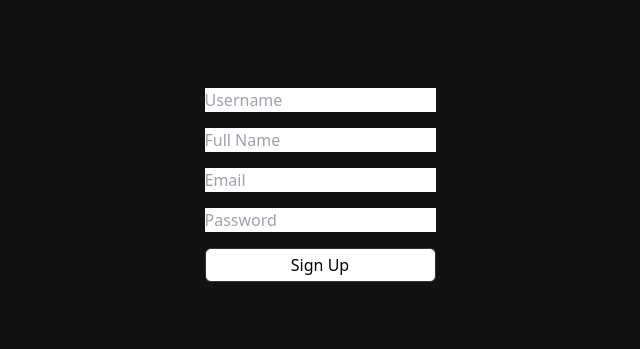
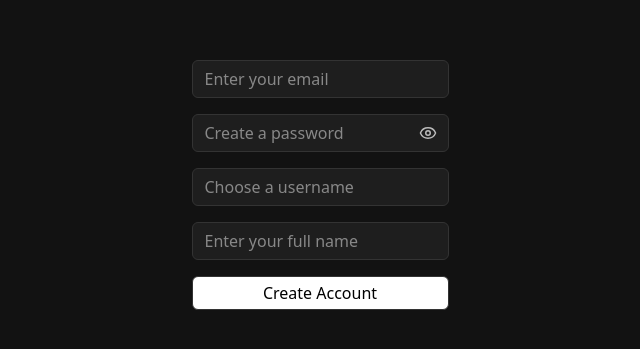
Before and after one commit to Ayusht777/youtube-clone, a React (Vite) app in the folder Frontend/: page / in a window 1280 px wide. Shown: the part 215-564 px from the top of the page, without its empty margins (320-960 px from the left). Built offline with nearby package versions, Linux system fonts and the light colour scheme.

Commit message:
Registered.jsx

```diff
--- a/Frontend/src/components/auth/registered.jsx
+++ b/Frontend/src/components/auth/registered.jsx
@@ -1,16 +1,29 @@
-import Button from "../shared/Button"
-const Registered = () => {
+import Button from '../shared/Button';
+import Input from '../shared/Input';
+const Register = () => {
   return (
     <div className="bg-inherit w-full h-screen flex justify-center items-center">
-        <form action="" className="flex flex-col gap-4">
-        <input type="text" placeholder="Username" />
-        <input type="text" placeholder="Full Name" />
-        <input type="email" placeholder="Email" />
-        <input type="password" placeholder="Password" />
-        <Button>Sign Up</Button>
-        </form>
+      <form action="" className="flex flex-col gap-4">
+        <Input
+          placeholder="Enter your email"
+          type="email"
+        />
+        <Input
+          placeholder="Create a password"
+          type="password"
+        />
+        <Input
+          placeholder="Choose a username"
+          type="text"
+        />
+        <Input
+          placeholder="Enter your full name"
+          type="text"
+        />
+        <Button type='submit'>Create Account</Button>
+      </form>
     </div>
-  )
-}
+  );
+};
 
-export default Registered
+export default Register;
```
